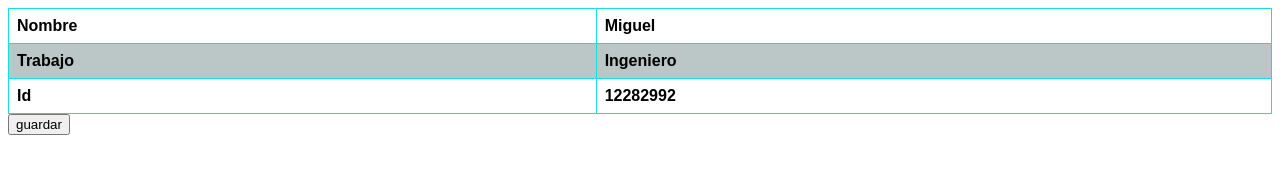
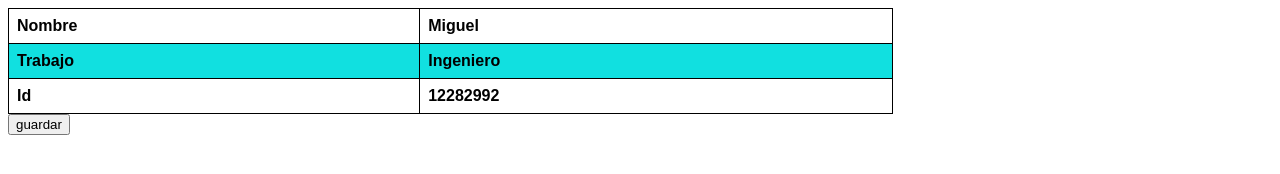
Before and after one commit to YeNieto/Repaso, a plain HTML site: page index.html in a window 1280 px wide. Drawn offline with Linux system fonts and the light colour scheme.

Commit message:
cambio width

```diff
--- a/style.css
+++ b/style.css
@@ -1,15 +1,22 @@
 table {
     font-family: arial, sans-serif;
     border-collapse: collapse;
-    width: 100%;
+    width: 70%;
   }
 
   td, th {
-    border: 1px solid #11e0e0;
+    border: 1px solid #000000;
     text-align: left;
     padding: 8px;
   }
 
   tr:nth-child(even) {
-    background-color: #bbc7c7;
+    background-color: #11e0e0;
   }
+
+tr:nth-child(even) {
+  background-color: #11e0e0;
+}
+tr:nth-child(even) {
+  background-color: #11e0e0;
+}
```
